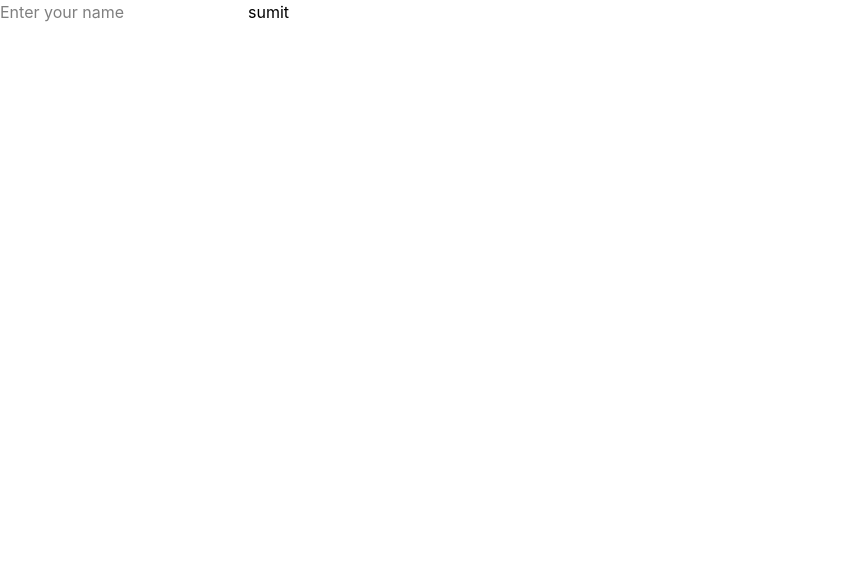
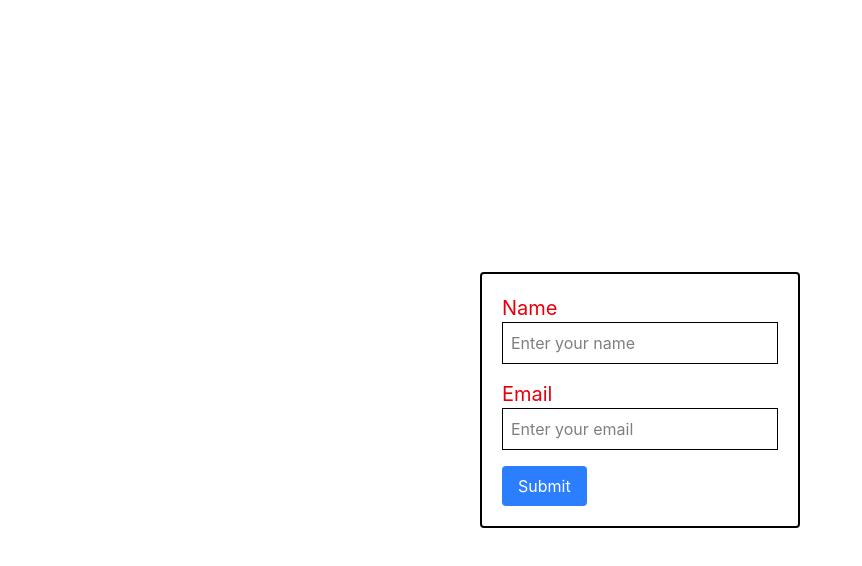
Before and after one commit to bharatkumar6204/React-Development, a React (Vite) app in the folder class-demo/: page / in a window 1280 px wide. Shown: the top 566 px of the page, without its empty margins (0-862 px from the left). Built offline with nearby package versions, Linux system fonts and the light colour scheme.

Commit message:
two-way-binding

```diff
--- a/class-demo/src/App.jsx
+++ b/class-demo/src/App.jsx
@@ -1,29 +1,49 @@
 import React, { useState } from 'react'
 
 const App = () => {
-  const [num, setNum] = useState('')
+  const [name, setName] = useState('')
+  const [email, setEmail] = useState('')
   const submitHandler = (e)=>{
     e.preventDefault()
-    console.log('Form submited');
-    setNum('')
+    console.log('form Submited');
+    setName('')
+    setEmail('')
 
   }
   return (
-    <div>
-      <form onSubmit={(e)=>{
+
+    <div className="h-screen flex justify-center items-center">
+      <div className="w-80 border-2 p-5 rounded">
+        <form onSubmit={(e)=>
           submitHandler(e)
-      }} >
+        }>
+          <label className="text-xl text-red-600">Name</label><br />
           <input
-        value={num}
+          value={name}
           onChange={(e)=>{
-          setNum(e.target.value)
+            setName(e.target.value)
           }}
             type="text"
-          placeholder='Enter your name'
+            placeholder="Enter your name"
+            className="border w-full p-2 mb-4"
           />
-        <button>sumit</button>
+
+          <label className="text-xl text-red-600">Email</label><br />
+          <input
+          value={email}
+          onChange={(e)=>{
+            setEmail(e.target.value)
+          }}
+            type="email"
+            placeholder="Enter your email"
+            className="border w-full p-2 mb-4"
+          />
+
+          <button className="bg-blue-500 text-white px-4 py-2 rounded">
+            Submit
+          </button>
         </form>
-
+      </div>
     </div>
   )
 }
```
Lines whose indentation alone changed are shown as unchanged.
